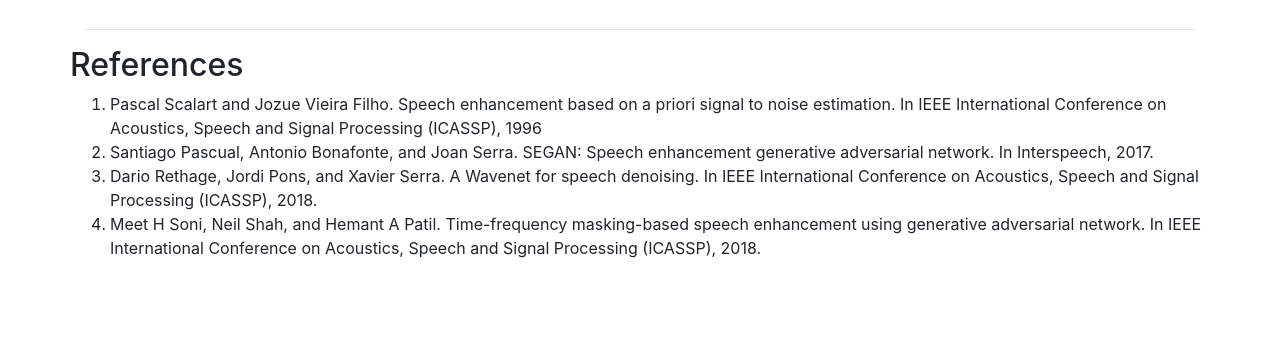
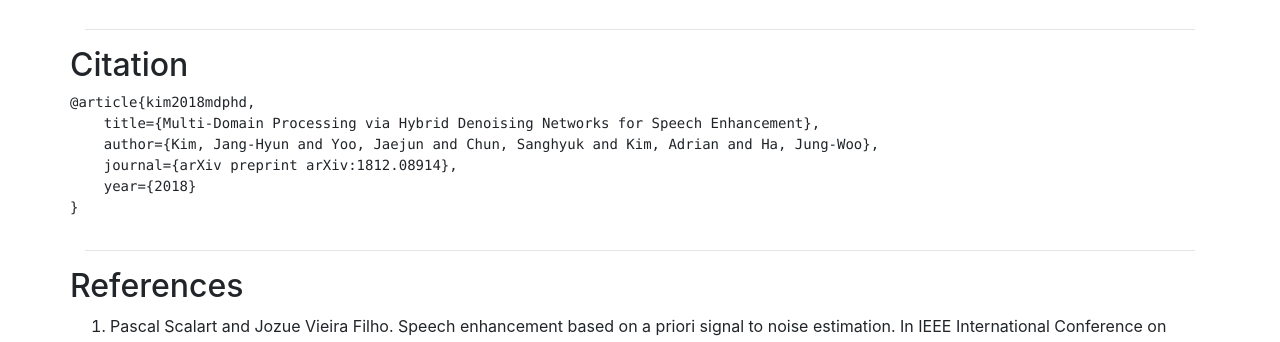
Before and after one commit to mdphdnet/mdphdnet.github.io, a plain HTML site: page index.html in a window 1280 px wide. Shown: the part 1232-1574 px from the top of the page. Before the commit the page ends 1508 px from the top, so only its background shows below. Drawn offline with nearby package versions, Linux system fonts and the light colour scheme.

Commit message:
update profile pages & add bibtex

```diff
--- a/index.html
+++ b/index.html
@@ -21,7 +21,7 @@
 <div class="container">
     <div class="mx-auto text-center mb-3">
         <p>
-        Jang-Hyun Kim<sup>*</sup> (Seoul National University, Works done at Clova AI Research), <a href="https://scholar.google.co.kr/citations?user=7NBlQw4AAAAJ&hl=ko&oi=ao">Jaejun Yoo<sup>*</sup></a> (Clova AI Research), <a href="https://sanghyukchun.github.io/home/">Sanghyuk Chun</a> (Clova AI Research), <a href="https://scholar.google.co.kr/citations?user=l6lDgpgAAAAJ&hl=ko&oi=ao">Adrian Kim</a> (Clova AI Research), <a href="https://sites.google.com/site/hjw9096/">Jung-Woo Ha</a> (Clova AI Research)<br />
+        <a href="https://scholar.google.com/citations?hl=ko&user=8JKsHJcAAAAJ">Jang-Hyun Kim<sup>*</sup></a> (Seoul National University, Works done at Clova AI Research), <a href="https://scholar.google.co.kr/citations?user=7NBlQw4AAAAJ&hl=ko&oi=ao">Jaejun Yoo<sup>*</sup></a> (Clova AI Research), <a href="https://sanghyukchun.github.io/home/">Sanghyuk Chun</a> (Clova AI Research), <a href="https://scholar.google.co.kr/citations?user=l6lDgpgAAAAJ&hl=ko&oi=ao">Adrian Kim</a> (Clova AI Research), <a href="https://sites.google.com/site/hjw9096/">Jung-Woo Ha</a> (Clova AI Research)<br />
         </p>
         <ul class="list-unstyled">
             <li>*indicates equal contribution</li>
@@ -240,6 +240,20 @@
     <hr>
 
     <div class="row">
+        <h2>Citation</h2>
+    </div>
+    <div class="row">
+        <pre><code>@article{kim2018mdphd,
+    title={Multi-Domain Processing via Hybrid Denoising Networks for Speech Enhancement},
+    author={Kim, Jang-Hyun and Yoo, Jaejun and Chun, Sanghyuk and Kim, Adrian and Ha, Jung-Woo},
+    journal={arXiv preprint arXiv:1812.08914},
+    year={2018}
+}</code></pre>
+    </div>
+
+    <hr>
+
+    <div class="row">
         <h2>References</h2>
     </div>
     <div class="row">
```
